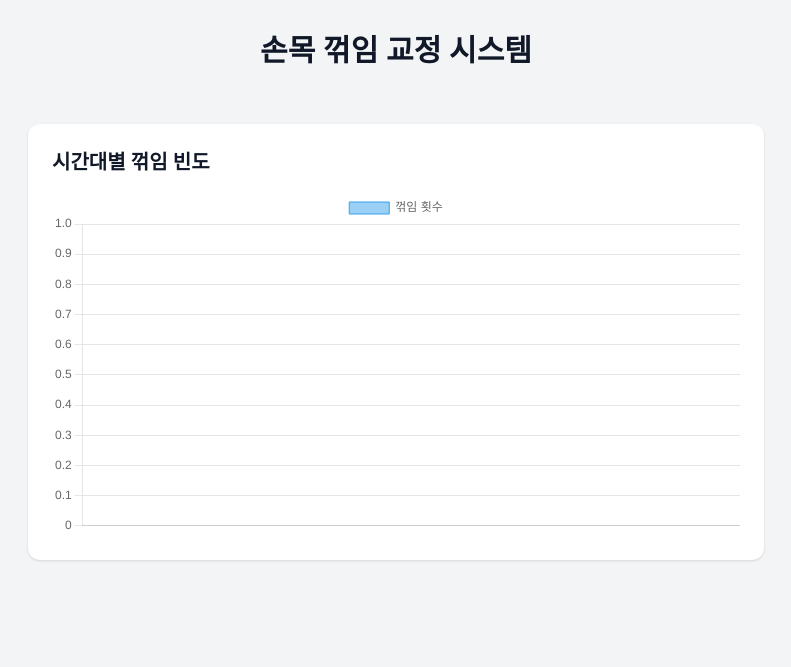
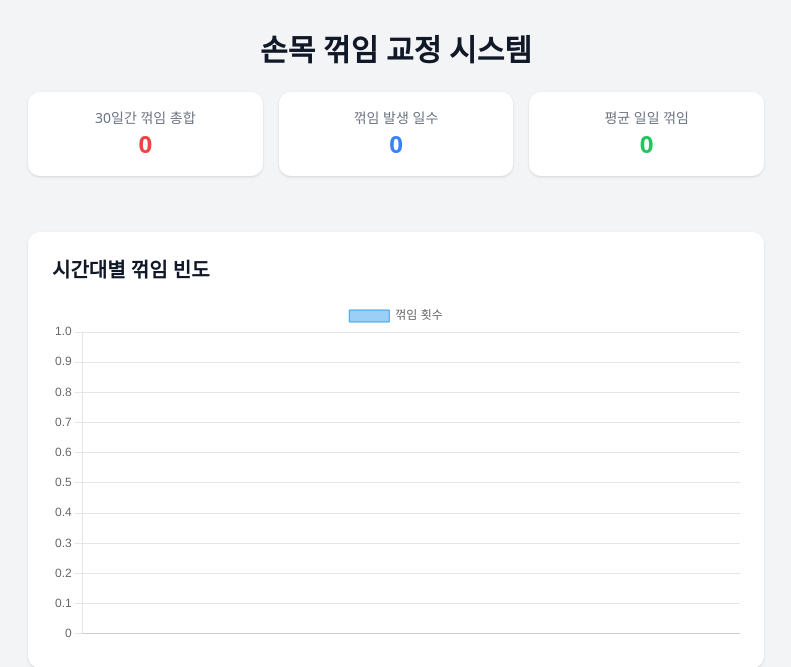
Before and after one commit to dndhorgjs/flask_server, a Flask app: page / in a window 1280 px wide. Shown: the top 667 px of the page, without its empty margins (244-1035 px from the left). Run offline with Flask 3, Linux system fonts and the light colour scheme; data that the repository does not hold is empty; some libraries are stand-ins or nearby versions.

Commit message:
Update index.html

```diff
--- a/templates/index.html
+++ b/templates/index.html
@@ -10,7 +10,20 @@
 <body class="bg-gray-100 text-gray-900 font-sans">
     <div class="max-w-3xl mx-auto py-8 px-4">
         <h1 class="text-3xl font-bold mb-6 text-center">손목 꺾임 교정 시스템</h1>
-
+        <div class="grid grid-cols-3 gap-4 mb-6">
+  <div class="bg-white shadow rounded-xl p-4 text-center">
+    <p class="text-sm text-gray-500">30일간 꺾임 총합</p>
+    <p class="text-2xl font-bold text-red-500">{{ total_bends }}</p>
+  </div>
+  <div class="bg-white shadow rounded-xl p-4 text-center">
+    <p class="text-sm text-gray-500">꺾임 발생 일수</p>
+    <p class="text-2xl font-bold text-blue-500">{{ bend_days }}</p>
+  </div>
+  <div class="bg-white shadow rounded-xl p-4 text-center">
+    <p class="text-sm text-gray-500">평균 일일 꺾임</p>
+    <p class="text-2xl font-bold text-green-500">{{ avg_bends }}</p>
+  </div>
+</div>
         <!-- 최근 로그 -->
         <div class="grid grid-cols-1 gap-4 mb-8">
             {% for log in logs %}
```
